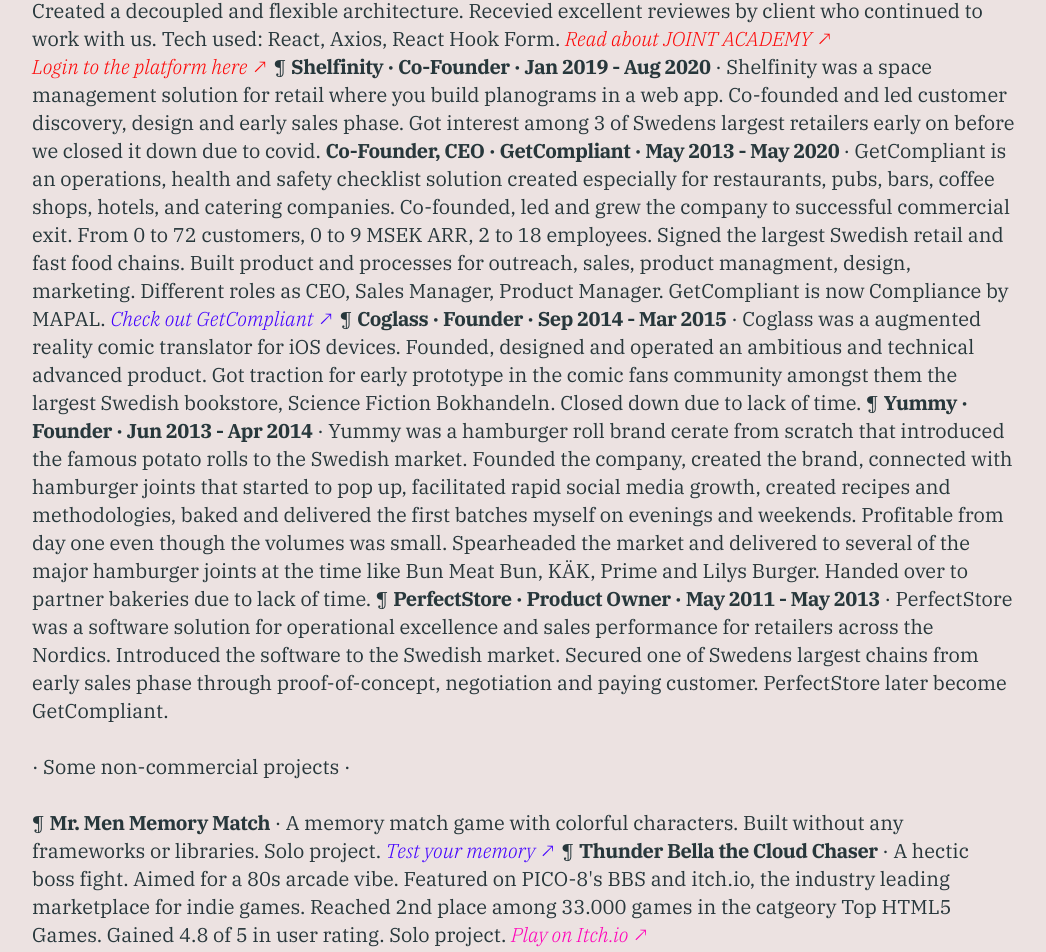
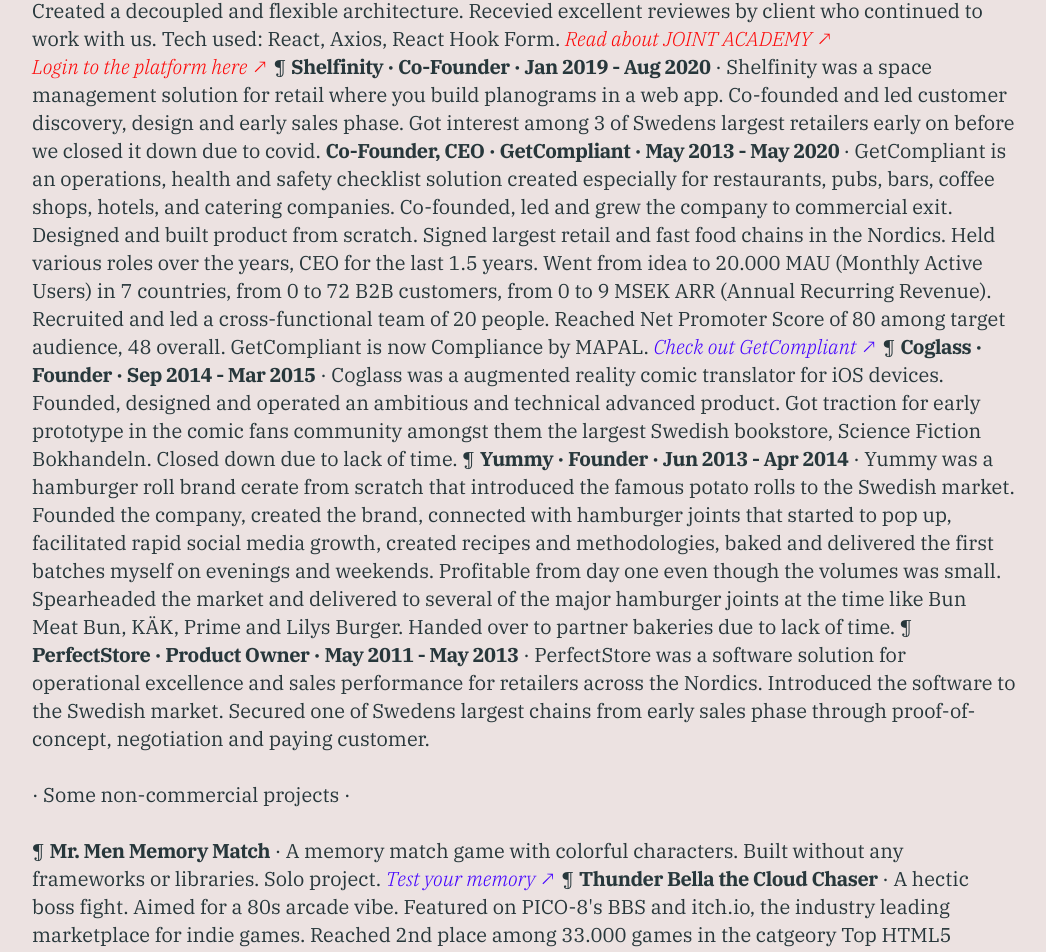
Before and after one commit to evilpaper/evilpaper-website, a plain HTML site: page index.html in a window 1280 px wide. Shown: the part 2531-3483 px from the top of the page, without its empty margins (116-1162 px from the left). Drawn offline with Linux system fonts and the light colour scheme; files whose address does not match are found by name.

Commit message:
Update case description for GetCompliant

```diff
--- a/index.html
+++ b/index.html
@@ -324,11 +324,14 @@
           · GetCompliant is an operations, health and safety checklist solution
           created especially for restaurants, pubs, bars, coffee shops, hotels,
           and catering companies. Co-founded, led and grew the company to
-          successful commercial exit. From 0 to 72 customers, 0 to 9 MSEK ARR, 2
-          to 18 employees. Signed the largest Swedish retail and fast food
-          chains. Built product and processes for outreach, sales, product
-          managment, design, marketing. Different roles as CEO, Sales Manager,
-          Product Manager. GetCompliant is now Compliance by MAPAL.
+          commercial exit. Designed and built product from scratch. Signed
+          largest retail and fast food chains in the Nordics. Held various roles
+          over the years, CEO for the last 1.5 years. Went from idea to 20.000
+          MAU (Monthly Active Users) in 7 countries, from 0 to 72 B2B customers,
+          from 0 to 9 MSEK ARR (Annual Recurring Revenue). Recruited and led a
+          cross-functional team of 20 people. Reached Net Promoter Score of 80
+          among target audience, 48 overall. GetCompliant is now Compliance by
+          MAPAL.
           <a
             class="project-link secondary"
             href="https://www.getcompliant.com/"
@@ -370,7 +373,7 @@
           sales performance for retailers across the Nordics. Introduced the
           software to the Swedish market. Secured one of Swedens largest chains
           from early sales phase through proof-of-concept, negotiation and
-          paying customer. PerfectStore later become GetCompliant.
+          paying customer.
         </p>
 
         <br />
```
